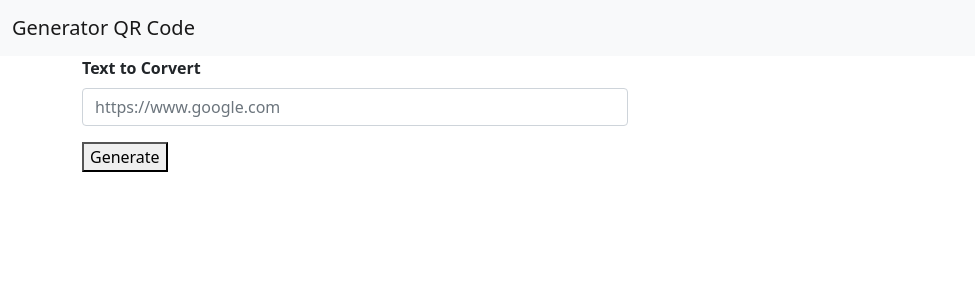
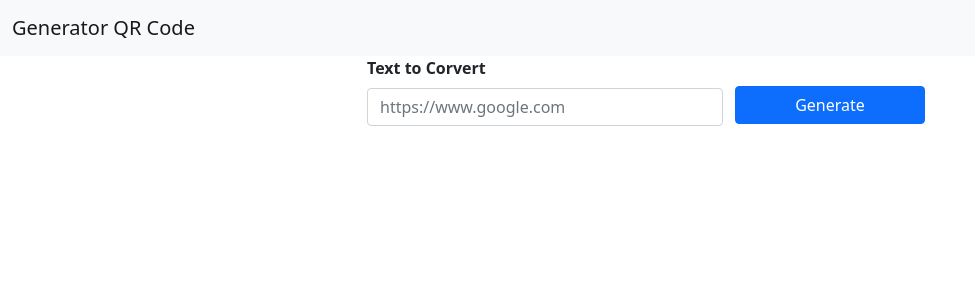
Before and after one commit to slinetech/qr-generator-vue, a Vue app: page / in a window 1280 px wide. Shown: the top 300 px of the page, without its empty margins (0-975 px from the left). Built offline with nearby package versions, Linux system fonts and the light colour scheme.

Commit message:
modified CSS

```diff
--- a/src/components/qr/Generator.vue
+++ b/src/components/qr/Generator.vue
@@ -1,12 +1,14 @@
 <template>
     <div class="container">
-        <div class="row">
-            <div class="col-6">
+        <div class="row justify-content-center">
+            <div class="col-md-4 col-sm-12">
                 <div class="mb-3">
                     <label for="exampleFormControlInput1" class="form-label title-cm">Text to Corvert</label>
                     <input ref="inputTextToConvert" v-model="textoConvert" type="text" class="form-control" id="exampleFormControlInput1" placeholder="https://www.google.com">
                 </div>
-                <button @click="generate()" class="primary">Generate</button>
+            </div>
+            <div class="col-md-2 col-sm-12 pl-0-pr-0">
+                <button @click="generate()" class="btn btn-primary btn-generate mt-30">Generate</button>
             </div>
         </div>
         <div v-if="showQr">
@@ -30,6 +32,9 @@ export default {
     components: {
         QR
     },
+    mounted(){
+        //console.log(screen.width);
+    },
     methods:{
         generate(){
             if (this.textoConvert != '') {
@@ -48,4 +53,34 @@ export default {
     .title-cm{
         font-weight: 600;
     }
+    .btn-generate{
+            width: 100%;
+        }
+    /*Small devices (landscape phones, 576px and up)*/
+    @media (min-width: 576px) {
+        .mt-30{
+            margin-top: 0;
+        }
+    }
+
+    /*Medium devices (tablets, 768px and up)*/
+    @media (min-width: 768px) {
+        .mt-30{
+            margin-top: 30px;
+        }
+        .pl-0-pr-0{
+            padding-left: 0;
+            padding-right: 0;
+        }
+    }
+
+    /*Large devices (desktops, 992px and up)*/
+    @media (min-width: 992px) {
+
+    }
+
+    /*Extra large devices (large desktops, 1200px and up)*/
+    @media (min-width: 1200px) {
+
+    }
 </style>
--- a/src/components/qr/QR.vue
+++ b/src/components/qr/QR.vue
@@ -1,6 +1,10 @@
 <template>
-    <div class="container">
-        <vue-qr :text="text" qid="testid"></vue-qr>
+    <div class="container mt-60">
+        <div class="row justify-content-center">
+            <div class="col-md-6 col-sm-12 text-center">
+                <vue-qr :text="text" qid="testid"></vue-qr>
+            </div>
+        </div>
     </div>
 </template>
 
@@ -19,5 +23,7 @@ export default {
 </script>
 
 <style scoped>
-
+    .mt-60{
+        margin-top: 60px;
+    }
 </style>
```
